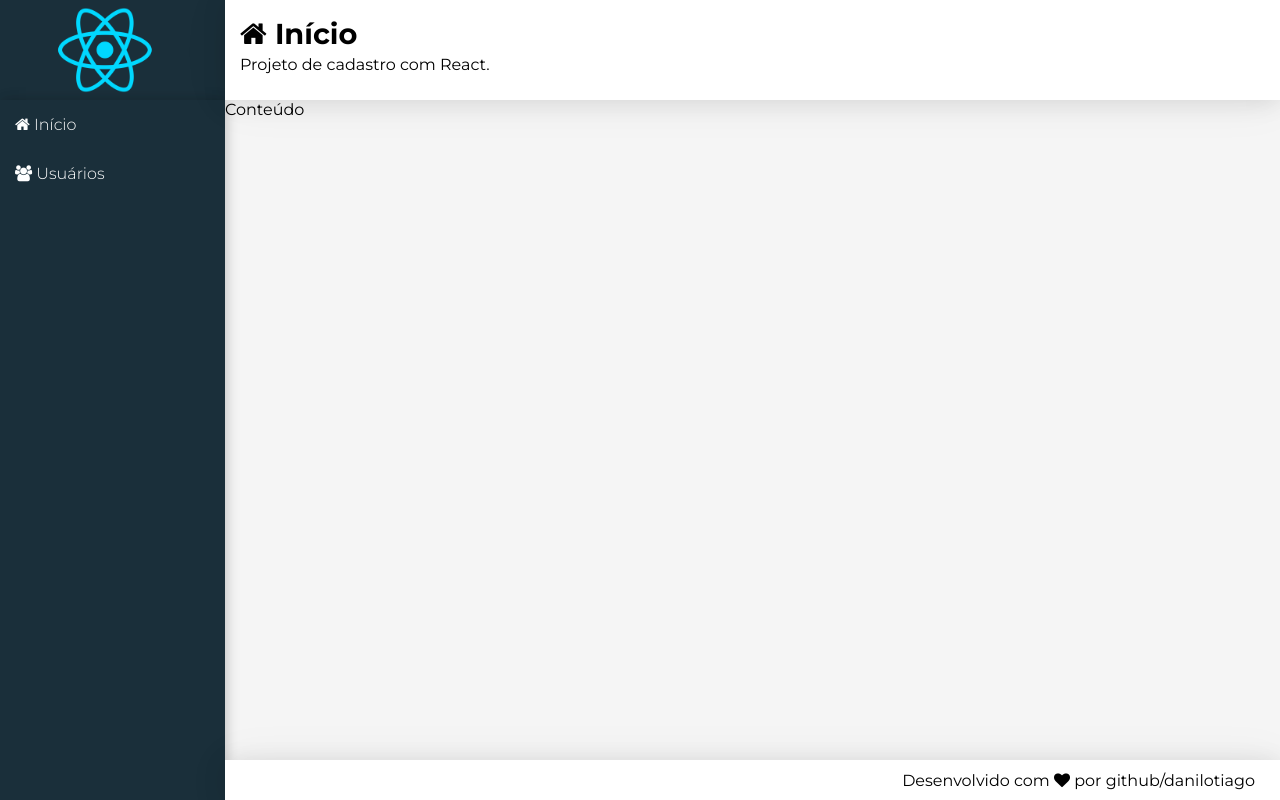
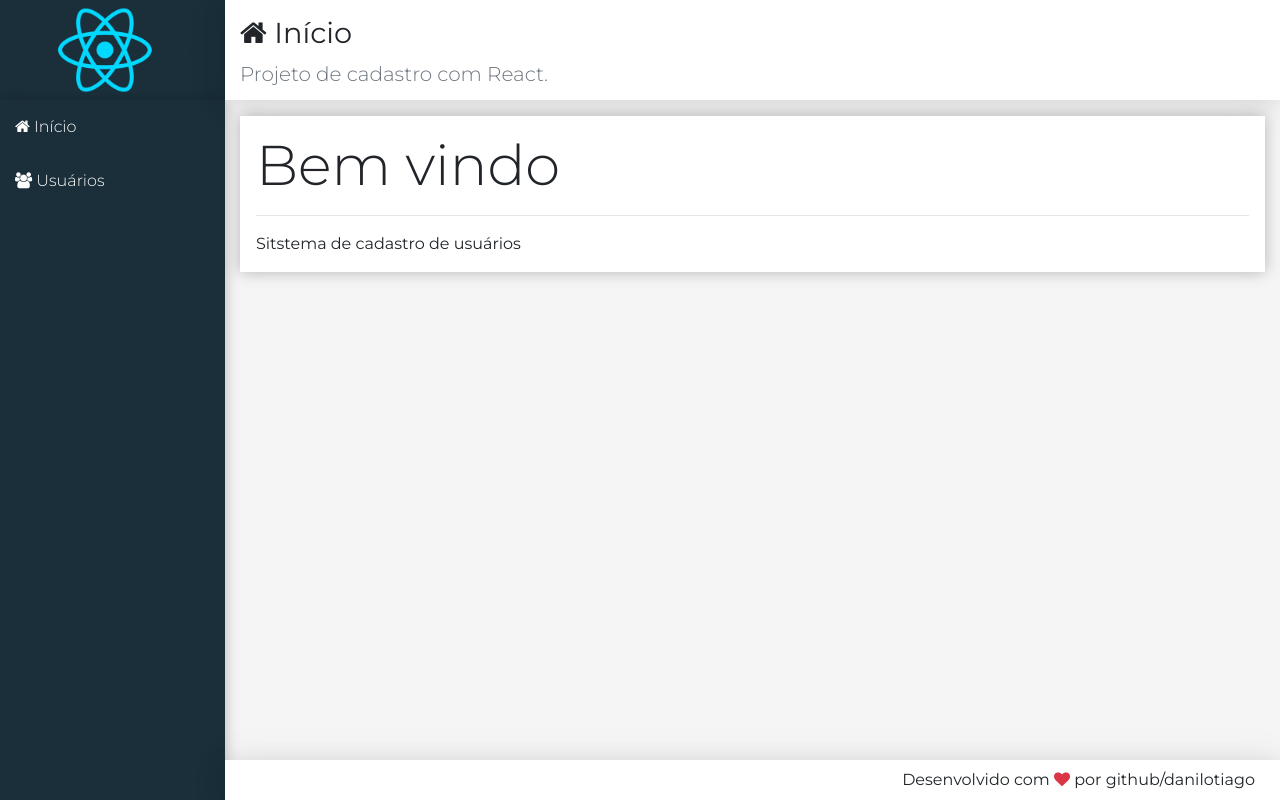
Before and after one commit to danilotiago/react-cadastro, a React (Create React App) app: page / in a window 1280 px wide. Built offline with nearby package versions, Linux system fonts and the light colour scheme.

Commit message:
ajusatando css componente de conteudo

```diff
--- /dev/null
+++ b/src/components/home/Home.jsx
@@ -0,0 +1,15 @@
+import React from 'react'
+
+import Main from '../template/main/Main'
+
+export default props =>
+    <Main
+        icon="home"
+        title="Início"
+        subtitle="Projeto de cadastro com React."
+    >
+        <div className="display-4">Bem vindo</div>
+        <hr />
+        <p className="mb-0">Sitstema de cadastro de usuários</p>
+
+    </Main>
--- a/src/components/template/header/Header.css
+++ b/src/components/template/header/Header.css
@@ -9,7 +9,3 @@ header.header {
 header.header h1 {
     font-size: 1.8em;
 }
-
-header.header p {
-    margin-top: -15px;
-}
--- a/src/components/template/main/Main.css
+++ b/src/components/template/main/Main.css
@@ -0,0 +1,4 @@
+main > div {
+    background-color: #FFF;
+    box-shadow: 0 0 15px #0004;
+}
--- a/src/components/template/main/Main.jsx
+++ b/src/components/template/main/Main.jsx
@@ -3,11 +3,12 @@ import React from 'react'
 import Header from '../header/Header'
 import './Main.css'
 
-
 export default props =>
     <React.Fragment>
         <Header {...props} />
-        <main className="content">
-            Conteúdo
+        <main className="content container-fluid">
+            <div className="p-3 mt-3">
+                {props.children}
+            </div>
         </main>
     </React.Fragment>
--- a/src/main/app/App.css
+++ b/src/main/app/App.css
@@ -2,6 +2,7 @@
     --bg-dark: #1A2F3A;
 
     --logo-height: 100px;
+    --menu-top-height: 70px;
     --header-height: 100px;
     --aside-width: 225px;
     --footer-height: 40px;
@@ -13,7 +14,7 @@
 
 * {
     box-sizing: border-box;
-    font-family: 'Montserrat', 'sans-serif';
+    font-family: 'Montserrat', sans-serif;
 }
 
 .app {
--- a/src/main/app/App.jsx
+++ b/src/main/app/App.jsx
@@ -1,22 +1,18 @@
 import React from 'react'
 
-import 'bootstrap/dist/css/bootstrap-grid.min.css'
+import 'bootstrap/dist/css/bootstrap.min.css'
 import 'font-awesome/css/font-awesome.min.css'
 import './App.css'
 
 import Logo from '../../components/template/logo/Logo'
 import Nav from '../../components/template/nav/Nav'
-import Main from '../../components/template/main/Main'
+import Home from '../../components/home/Home'
 import Footer from '../../components/template/footer/Footer'
 
 export default props =>
     <div className="app">
         <Logo />
         <Nav />
-        <Main
-            icon="home"
-            title="Início"
-            subtitle="Projeto de cadastro com React."
-        />
+        <Home/>
         <Footer />
     </div>
```
Also changed, not shown: src/components/home/Home.css (added).
